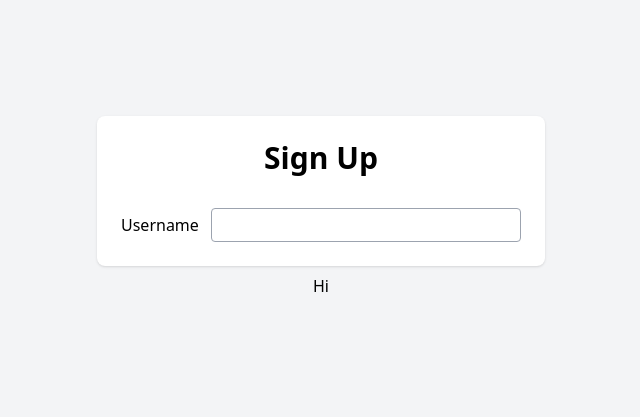
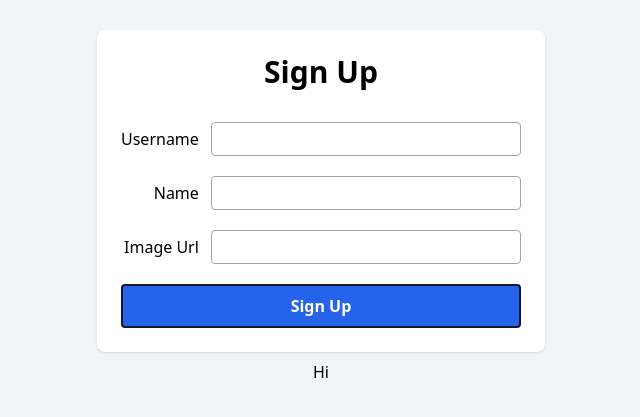
Before and after one commit to NikitaLavro/Stream-Chat-Project, a React (Vite) app in the folder client/chat-client/: page /signup in a window 1280 px wide. Shown: the part 193-610 px from the top of the page, without its empty margins (319-959 px from the left). Built offline with nearby package versions, Linux system fonts and the light colour scheme.

Commit message:
Button reusable component and Signup inputs

```diff
--- /dev/null
+++ b/client/chat-client/src/components/Button.tsx
@@ -0,0 +1,16 @@
+import { DetailedHTMLProps, forwardRef, ButtonHTMLAttributes } from "react";
+
+export const Button = forwardRef<
+  HTMLButtonElement,
+  DetailedHTMLProps<ButtonHTMLAttributes<HTMLButtonElement>, HTMLButtonElement>
+>(({ className, children, ...rest }, ref) => {
+  return (
+    <button
+      {...rest}
+      className={`border-2 border-gray-900 bg-blue-600 rounded p-2 w-full text-white font-bold hover:bg-blue-500 focus:bg-blue-400  transition-colors disabled:bg-gray-500 ${className}`}
+      ref={ref}
+    >
+      {children}
+    </button>
+  );
+});
--- a/client/chat-client/src/pages/Signup.tsx
+++ b/client/chat-client/src/pages/Signup.tsx
@@ -1,15 +1,26 @@
-import React from "react";
+import React, { useRef } from "react";
 
 //Components
 import { Input } from "../components/Input";
+import { Button } from "../components/Button";
 
 const Signup = () => {
+  const usernameRef = useRef<HTMLInputElement>(null);
+  const nameRef = useRef<HTMLInputElement>(null);
+  const imageUrlRef = useRef<HTMLInputElement>(null);
   return (
     <>
       <h1 className="text-3xl font-bold mb-8 text-center">Sign Up</h1>
       <form className="grid grid-cols-[auto,1fr] gap-x-3 gap-y-5 items-center justify-items-end">
-        <label htmlFor="">Username</label>
-        <Input />
+        <label htmlFor="userName">Username</label>
+        <Input id="userName" pattern="\S*" required ref={usernameRef} />
+        <label htmlFor="name">Name</label>
+        <Input id="name" required ref={nameRef} />
+        <label htmlFor="imageUrl">Image Url</label>
+        <Input id="imageUrl" type="url" ref={imageUrlRef} />
+        <Button type="submit" className="col-span-full">
+          Sign Up
+        </Button>
       </form>
     </>
   );
```
